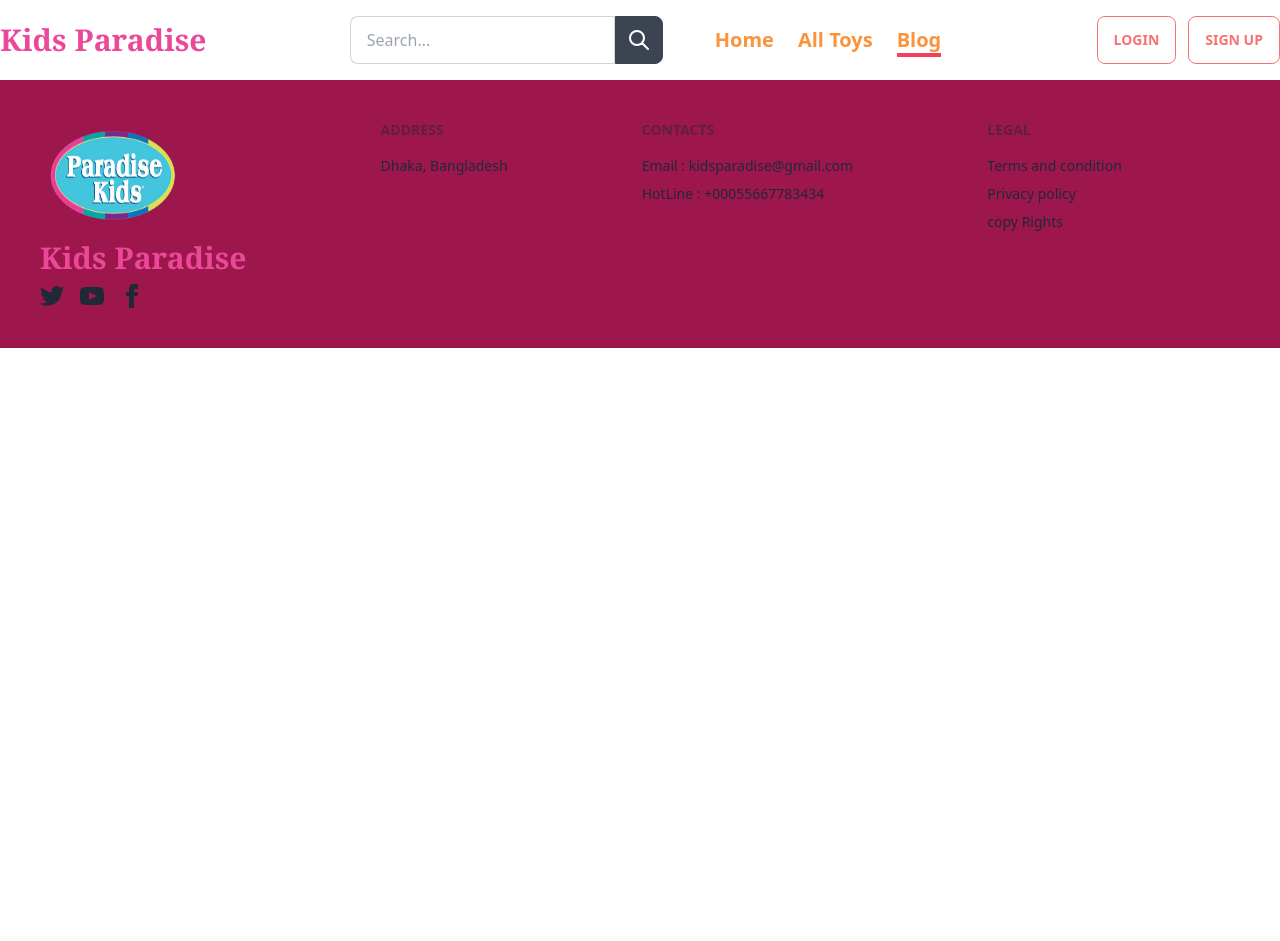
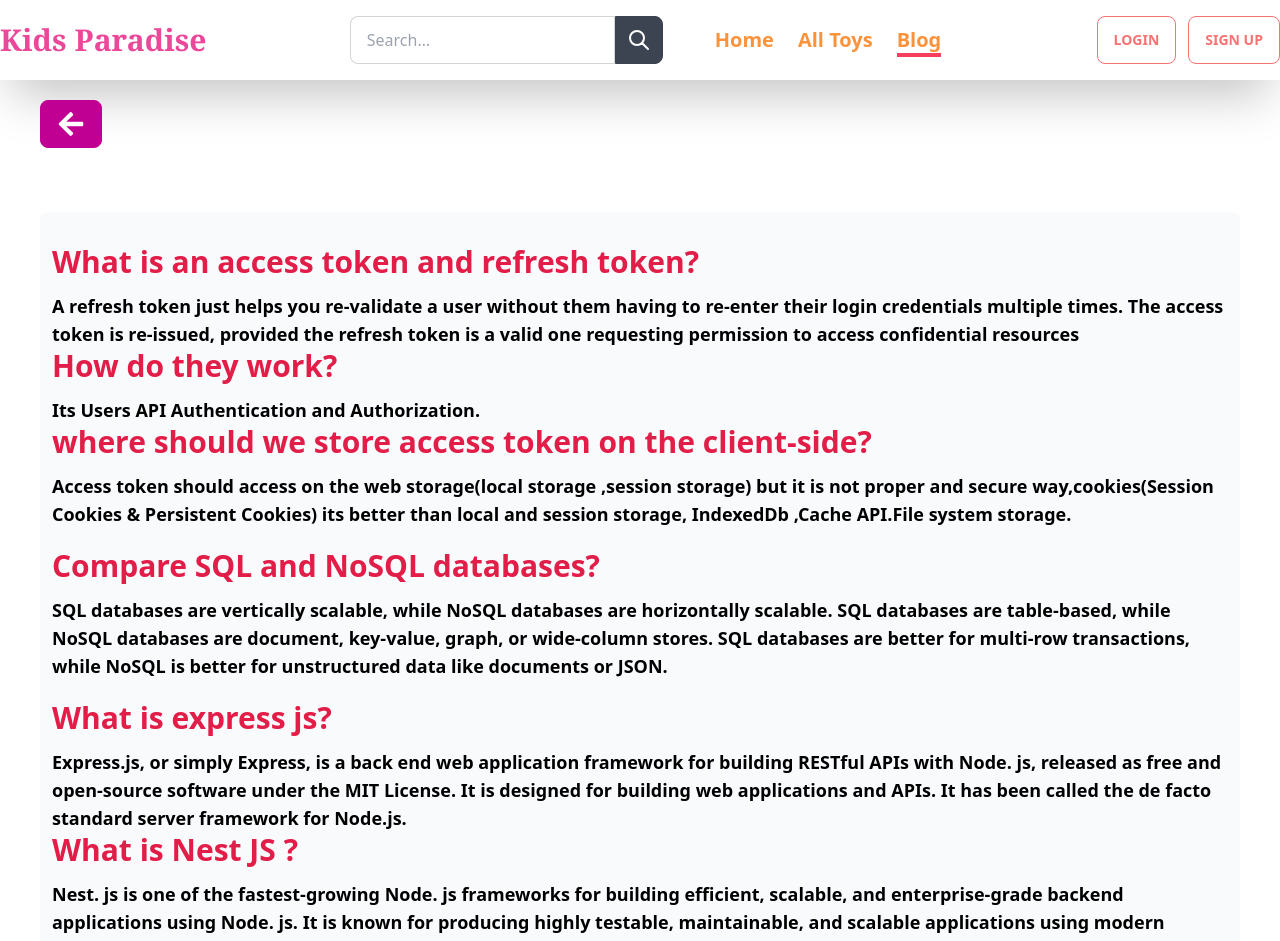
Before and after one commit to protapsaha1/Photography-course__ema-graphy, a React (Vite) app: page /blogs in a window 1280 px wide. Shown: the top 941 px of the page. Before the commit the page ends 800 px from the top, so only its background shows below. Built offline with nearby package versions, Linux system fonts and the light colour scheme; no server answers.

Commit message:
create blog page

```diff
--- a/src/components/Hook/ContextProvider/UserContext.jsx
+++ b/src/components/Hook/ContextProvider/UserContext.jsx
@@ -59,6 +59,27 @@ const UserContext = ({ children }) => {
         const unSubscribe = onAuthStateChanged(auth, loggedUser => {
             setUser(loggedUser);
             setLoading(false);
+            if (loggedUser && loggedUser.email) {
+                const validUser = {
+                    email: loggedUser.email
+                }
+                fetch('https://kids-toys-websites-server-protapsaha1.vercel.app/jwt', {
+                    method: "POST",
+                    headers: {
+                        "content-type": "application/json"
+                    },
+                    body: JSON.stringify(validUser)
+                })
+                    .then(res => res.json())
+                    .then(data => {
+                        console.log('response ??', data.token)
+                        localStorage.setItem('kids-paradise-access', data.token)
+                    })
+            }
+            else {
+                localStorage.removeItem('kids-paradise-access');
+            }
+
         })
         return () => {
             unSubscribe();
--- a/src/components/Pages/AddToys/AddToys.jsx
+++ b/src/components/Pages/AddToys/AddToys.jsx
@@ -33,7 +33,7 @@ const AddToys = () => {
         }
 
         // console.log(toyData)
-        fetch('http://localhost:5001/allToys', {
+        fetch('https://kids-toys-websites-server-protapsaha1.vercel.app/allToys', {
             method: "POST",
             headers: {
                 "content-type": "application/json"
--- a/src/components/Pages/Blogs/Blogs.jsx
+++ b/src/components/Pages/Blogs/Blogs.jsx
@@ -1,10 +1,59 @@
 import useTitle from "../../CustomHook/useTitle";
+import { FaArrowLeft } from "react-icons/fa";
 
 const Blogs = () => {
-    useTitle('blog')
+    useTitle('blog');
+
+    const handleBack = () => {
+        window.history.back();
+    };
     return (
         <div>
-
+            <div className="mx-10 mt-5">
+                <button className="btn btn-active btn-secondary" onClick={handleBack}><FaArrowLeft className="w-7 h-7" /></button>
+            </div>
+            <div className="mx-10 mt-16 mb-10 bg-slate-50 p-3 rounded-lg">
+                <div className="text-black my-5">
+                    <h1 className="font-bold text-3xl text-rose-600">What is an access token and refresh token?</h1>
+                    <p className="text-lg font-semibold mt-3">A refresh token just helps you re-validate a user
+                        without them having to re-enter their login credentials
+                        multiple times. The access token is re-issued, provided
+                        the refresh token is a valid one requesting permission to
+                        access confidential resources
+                    </p>
+                    <h1 className="font-bold text-3xl text-rose-600">How do they work?</h1>
+                    <p className="text-lg font-semibold mt-3">Its Users API Authentication and Authorization.</p>
+                    <h1 className="font-bold text-3xl text-rose-600">where should we store access token on the client-side?</h1>
+                    <p className="text-lg font-semibold mt-3">Access token should access on the web storage(local storage ,session storage)
+                        but it is not proper and secure way,cookies(Session Cookies & Persistent Cookies) its better than local and session storage,
+                        IndexedDb ,Cache API.File system storage.
+                    </p>
+                </div>
+                <div className="text-black my-5">
+                    <h1 className="font-bold text-3xl text-rose-600">Compare SQL and NoSQL databases?</h1>
+                    <p className="text-lg font-semibold mt-3">SQL databases are vertically scalable, while NoSQL databases are horizontally scalable.
+                        SQL databases are table-based, while NoSQL databases are document, key-value, graph, or wide-column stores. SQL databases are better
+                        for multi-row transactions, while NoSQL is better for unstructured data like documents or JSON.
+                    </p>
+                </div>
+                <div className="text-black my-5">
+                    <h1 className="font-bold text-3xl text-rose-600">What is express js?</h1>
+                    <p className="text-lg font-semibold mt-3">Express.js, or simply Express, is a back end web application framework for building RESTful APIs with Node.
+                        js, released as free and open-source software under the MIT License. It is designed for building web applications and APIs. It has been called the de
+                        facto standard server framework for Node.js.
+                    </p>
+                    <h1 className="font-bold text-3xl text-rose-600">What is Nest JS ?</h1>
+                    <p className="text-lg font-semibold mt-3">Nest. js is one of the fastest-growing Node. js frameworks for building efficient, scalable, and enterprise-grade
+                        backend applications using Node. js. It is known for producing highly testable, maintainable, and scalable applications using modern JavaScript and TypeScript.
+                    </p>
+                </div>
+                <div className="text-black my-5">
+                    <h1 className="font-bold text-3xl text-rose-600">What is MongoDB aggregate and how does it work ?</h1>
+                    <p className="text-lg font-semibold mt-3"> Aggregation is a way of processing a large number of documents in a collection by means of passing them through different stages.
+                        The stages make up what is known as a pipeline. The stages in a pipeline can filter, sort, group, reshape and modify documents that pass through the pipeline.
+                    </p>
+                </div>
+            </div>
         </div>
     );
 };
--- a/src/components/Pages/Home/Tab/ShopCategoryTab.jsx
+++ b/src/components/Pages/Home/Tab/ShopCategoryTab.jsx
@@ -6,7 +6,7 @@
 //     // const [categoryTabs, setCategoryTabs] = useState([]);
 
 //     // useEffect(() => {
-//     //     fetch(`http://localhost:5001/allToys`)
+//     //     fetch(`https://kids-toys-websites-server-protapsaha1.vercel.app/allToys`)
 //     //         .then(res => res.json())
 //     //         .then(data => setCategoryTabs(data))
 //     // }, []);
--- a/src/components/Pages/Login/Login.jsx
+++ b/src/components/Pages/Login/Login.jsx
@@ -25,28 +25,14 @@ const Login = () => {
         loginUserByEmail(email, password)
             .then(result => {
                 const user = result.user;
+                console.log(user)
                 Swal.fire({
                     icon: 'success',
                     title: 'Login successful',
                     showConfirmButton: false,
                     timer: 1500
                 });
-                const validUser = {
-                    email: user.email
-                }
-                fetch('http://localhost:5001/jwt', {
-                    method: "POST",
-                    headers: {
-                        "content-type": "application/json"
-                    },
-                    body: JSON.stringify(validUser)
-                })
-                    .then(res => res.json())
-                    .then(data => {
-                        console.log('response ??', data.token)
-                        localStorage.setItem('kids-paradise-access', data.token)
-                        navigate(from, { replace: true })
-                    })
+                navigate(from, { replace: true })
                 form.reset();
             })
             .catch(error => {
--- a/src/components/Pages/MyToys/MyToys.jsx
+++ b/src/components/Pages/MyToys/MyToys.jsx
@@ -8,7 +8,6 @@ const MyToys = () => {
     useTitle('My Toys')
     const toys = useLoaderData();
     const [allToys, setAllToys] = useState(toys);
-    // const url = ``
 
     return (
         <div className="bg-white py-10 px-10">
--- a/src/components/Pages/MyToys/ToysInMyToys.jsx
+++ b/src/components/Pages/MyToys/ToysInMyToys.jsx
@@ -15,7 +15,7 @@ const ToysInMyToys = ({ toy, allToys, setAllToys }) => {
             confirmButtonText: 'Yes, delete it!'
         }).then((result) => {
             if (result.isConfirmed) {
-                fetch(`http://localhost:5001/allToys/${_id}`, {
+                fetch(`https://kids-toys-websites-server-protapsaha1.vercel.app/allToys/${_id}`, {
                     method: "DELETE"
                 })
                     .then(res => res.json)
--- a/src/components/Pages/Navbar/Navbar.jsx
+++ b/src/components/Pages/Navbar/Navbar.jsx
@@ -5,6 +5,10 @@ import { UserProvider } from "../../Hook/ContextProvider/UserContext";
 
 const Navbar = () => {
     const { user, logOut } = useContext(UserProvider);
+    // useEffect(()=>{
+    //     fetch(`http://localhost:5001/allToys?search=${}`), useEffect
+    // },[])
+
     const routeLinks = <>
         <li className="mx-3 hover:text-rose-600"><ActiveLink to="/">Home</ActiveLink></li>
         <li className="mx-3 hover:text-rose-600"><ActiveLink to="/allToys">All Toys</ActiveLink></li>
@@ -21,7 +25,7 @@ const Navbar = () => {
     const handleSignOut = () => {
         logOut()
             .then(() => {
-                localStorage.removeItem('kids-paradise-access');
+
             })
             .catch(() => { })
     }
--- a/src/components/Pages/ToyDetails/ToyDetails.jsx
+++ b/src/components/Pages/ToyDetails/ToyDetails.jsx
@@ -6,8 +6,8 @@ import useTitle from "../../CustomHook/useTitle";
 const ToyDetails = () => {
     useTitle('Toy Details')
     const toysDetails = useLoaderData();
-    console.log(toysDetails)
     const { ToyName, ToyPhoto, ToyPrice, SellerName, ToyDetails, ToyRating, ToyQuantity, sellerEmail } = toysDetails;
+
     const handleBack = () => {
         window.history.back()
     };
--- a/src/components/Pages/UpdateToy/UpdateToy.jsx
+++ b/src/components/Pages/UpdateToy/UpdateToy.jsx
@@ -19,7 +19,7 @@ const UpdateToy = () => {
         console.log(price, quantity, description)
         const updatedToy = { ToyPrice: price, ToyQuantity: quantity, ToyDetails: description };
 
-        fetch(`http://localhost:5001/allToys/${_id}`, {
+        fetch(`https://kids-toys-websites-server-protapsaha1.vercel.app/allToys/${_id}`, {
             method: "PUT",
             headers: {
                 "content-type": "application/json"
```
Also changed, not shown: src/components/Pages/AllToys/AllToys.jsx (+22 -9 lines), src/components/route/Router.jsx (+4 -4 lines).
